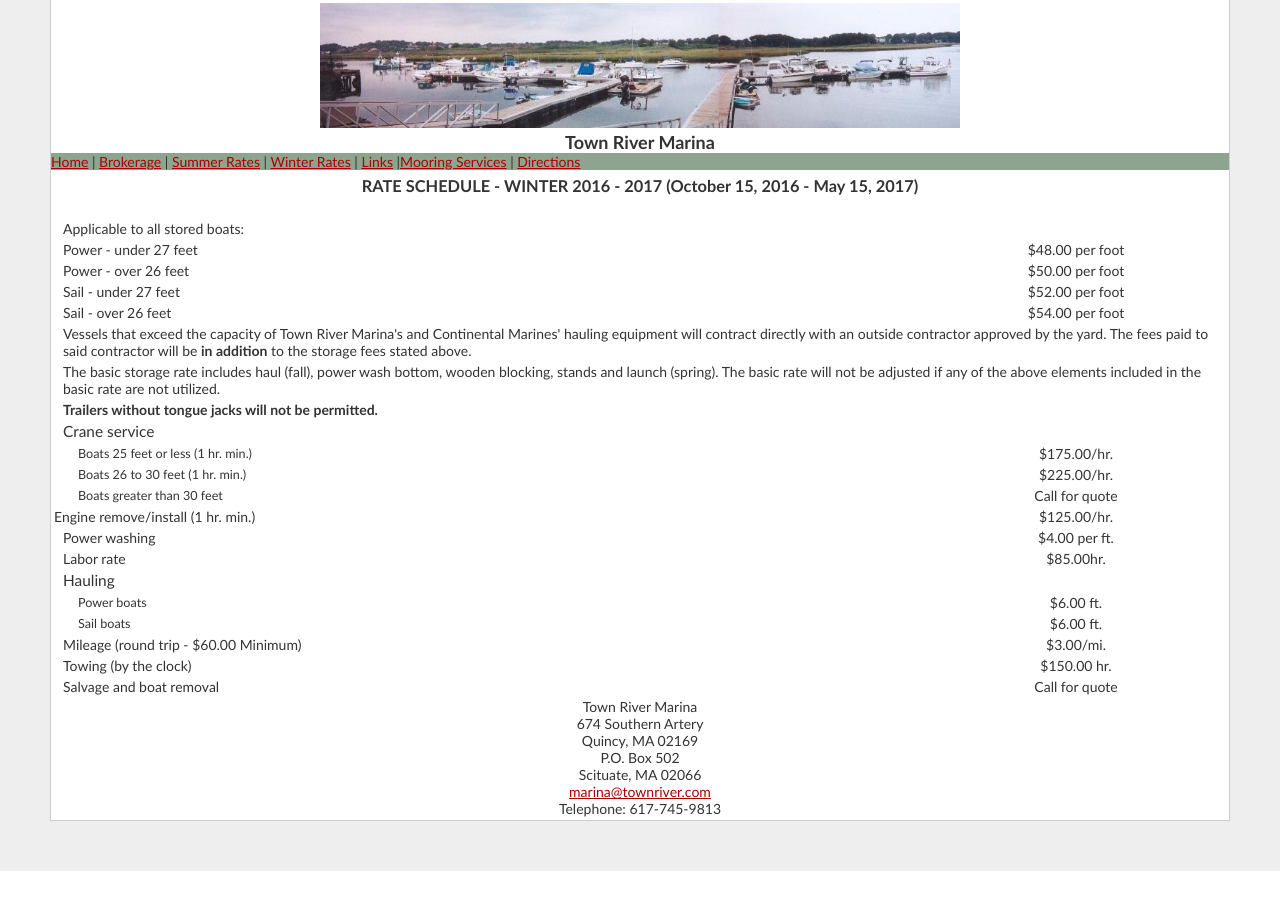
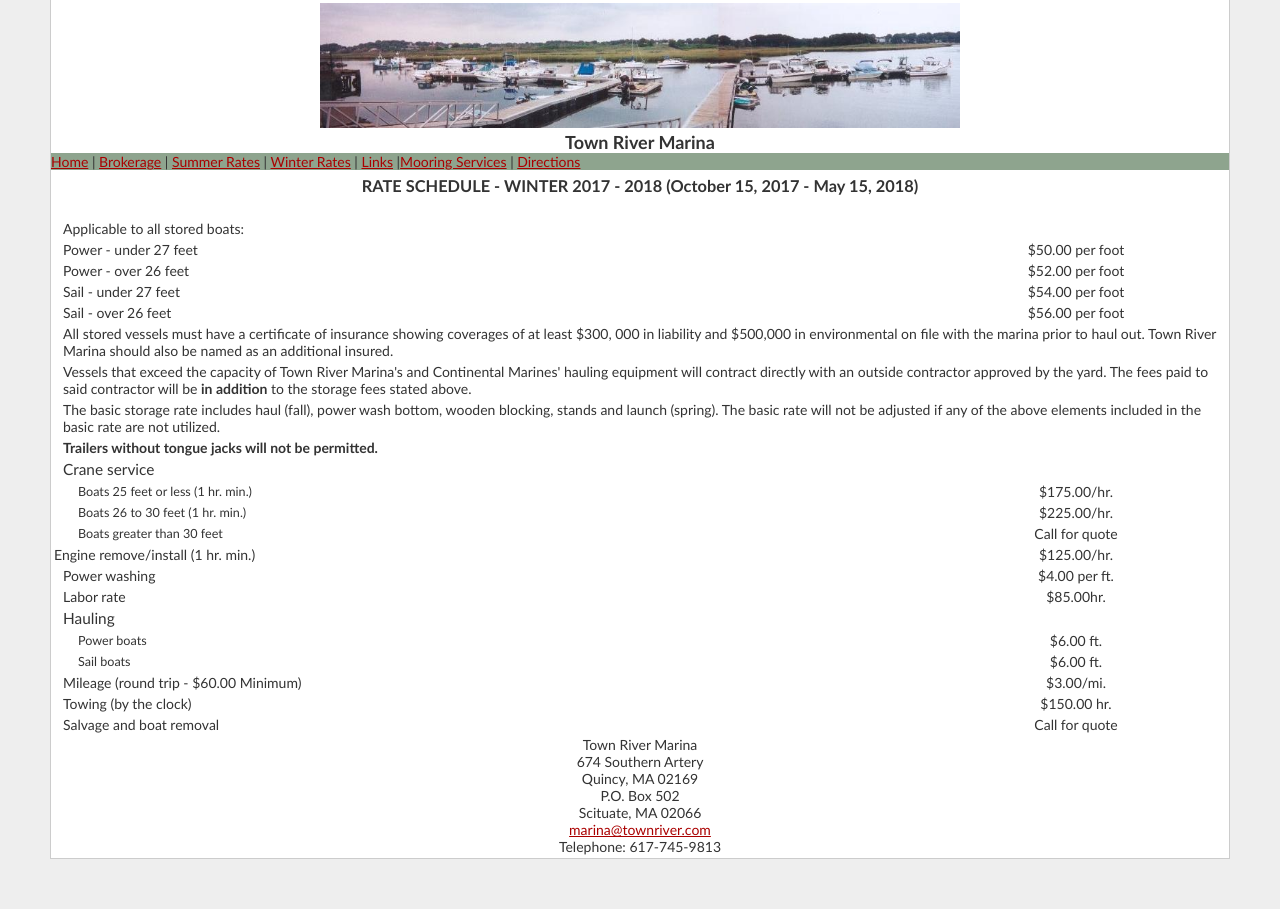
Before and after one commit to mdonahue/websites, a PHP site: page /winter-rates.php in a window 1280 px wide. Before the commit the page ends 871 px from the top, so only its background shows below. Run offline with PHP 8.4, Linux system fonts and the light colour scheme.

Commit message:
winter rates 2017-2018

```diff
--- a/townriver/winter-rates.php
+++ b/townriver/winter-rates.php
@@ -16,7 +16,7 @@
     <?php include 'navigation.php'; ?>
 
   <div class="ratesheader">
-    <h3>RATE SCHEDULE - WINTER 2016 - 2017 (October 15, 2016 - May 15, 2017)</h3>
+    <h3>RATE SCHEDULE - WINTER 2017 - 2018 (October 15, 2017 - May 15, 2018)</h3>
   </div>
 
 <table>
@@ -25,19 +25,25 @@
     </tr>
     <tr>
         <td class="rateitem">Power - under 27 feet</td>
-        <td class="itemprice">$48.00 per foot</td>
+        <td class="itemprice">$50.00 per foot</td>
     </tr>
     <tr>
         <td class="rateitem">Power - over 26 feet</td>
-        <td class="itemprice">$50.00 per foot</td>
+        <td class="itemprice">$52.00 per foot</td>
     </tr>
     <tr>
         <td class="rateitem">Sail - under 27 feet</td>
-        <td class="itemprice">$52.00 per foot</td>
+        <td class="itemprice">$54.00 per foot</td>
     </tr>
     <tr>
         <td class="rateitem">Sail - over 26 feet</td>
-        <td class="itemprice">$54.00 per foot</td>
+        <td class="itemprice">$56.00 per foot</td>
+    </tr>
+    <tr>
+      <td colspan="2" class="rateitem">
+        All stored vessels must have a certificate of insurance showing coverages of at least $300, 000 in liability and $500,000 in environmental on file with the marina prior to haul out. Town River
+Marina should also be named as an additional insured.
+      </td>
     </tr>
     <tr>
         <td colspan="2" class="rateitem">Vessels that exceed the capacity of Town River Marina's and Continental Marines'
```
